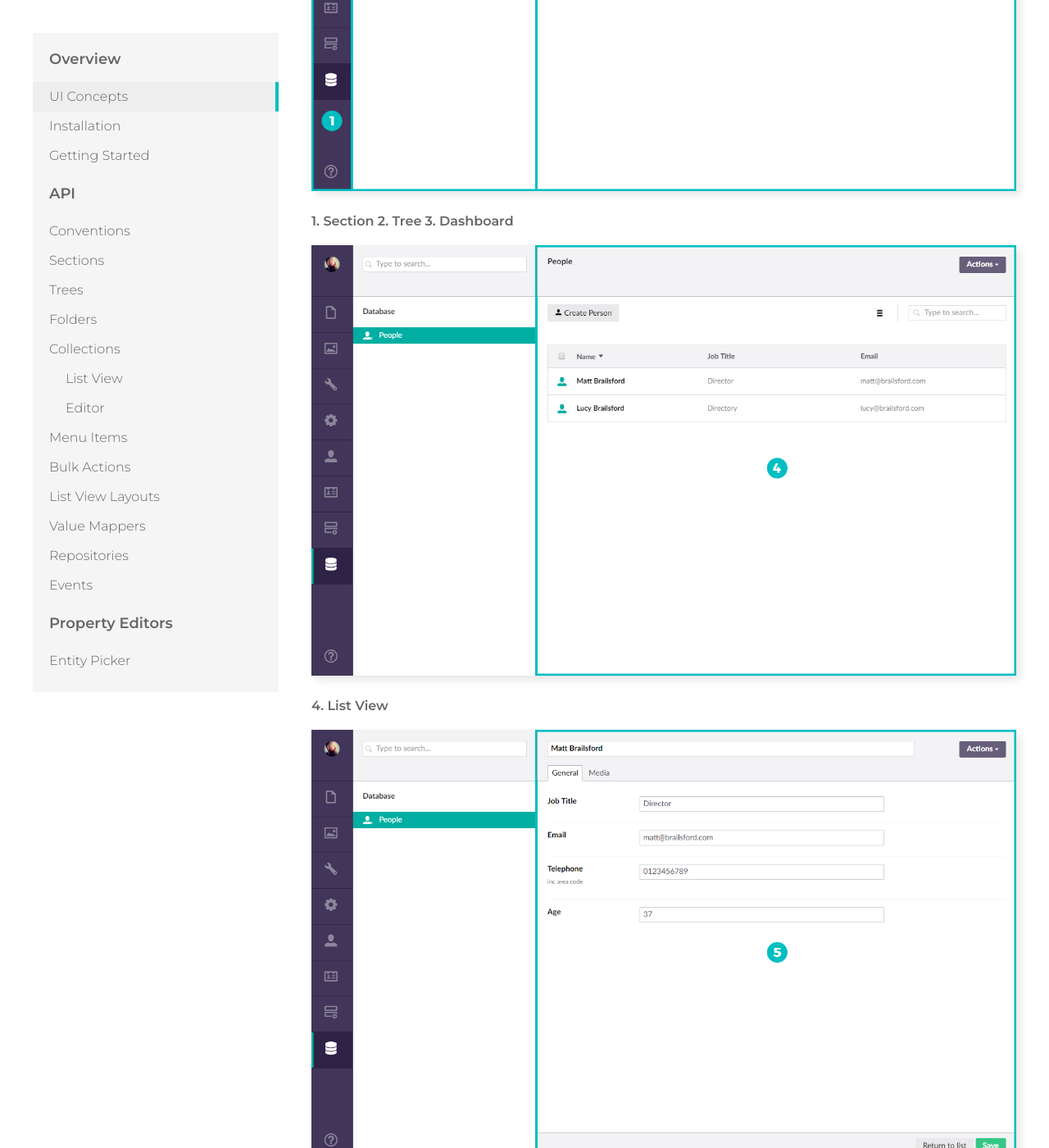
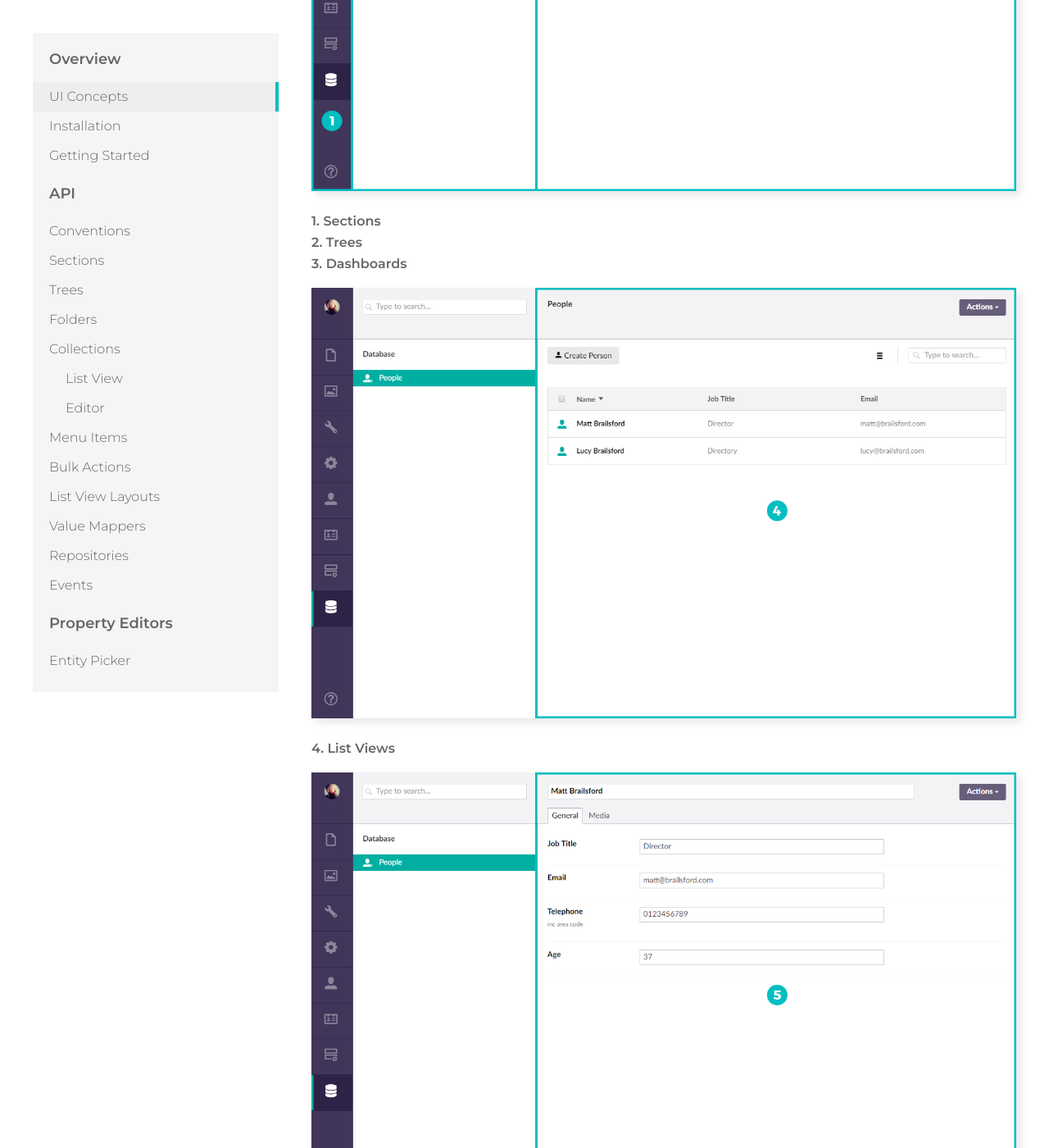
Before and after one commit to mattbrailsford/umbraco-fluidity, a Jekyll site: the page built from docs/_pages/01-overview-00-ui-concepts.md, in a window 1280 px wide and 1400 px high, scrolled down 783 px. Shown: the whole window at 82% size. Built offline with Jekyll 4.4.1, drawn with Linux system fonts in a browser that asks for light colours; some of the changed text lies outside the part shown.

Commit message:
UI Concepts screenshots

```diff
--- a/docs/_pages/01-overview-00-ui-concepts.md
+++ b/docs/_pages/01-overview-00-ui-concepts.md
@@ -9,22 +9,22 @@
 
 ![UI Concepts 1]({{ site.baseurl }}/img/ui-concepts-01.png)
 
-**1. Section**
-**2. Tree**
-**3. Dashboard**
+**1. Sections**
+**2. Trees**
+**3. Dashboards**
 
 ![UI Concepts 2]({{ site.baseurl }}/img/ui-concepts-02.png)
 
-**4. List View**
+**4. List Views**
 
 ![UI Concepts 3]({{ site.baseurl }}/img/ui-concepts-03.png)
 
-**5. Editor**
+**5. Editors**
 
 ![UI Concepts 4]({{ site.baseurl }}/img/ui-concepts-04.png)
 
-**6. Menu Item**
+**6. Menu Items**
 
 ![UI Concepts 5]({{ site.baseurl }}/img/ui-concepts-05.png)
 
-**6. Bulk Action**
+**6. Bulk Actions**
```
